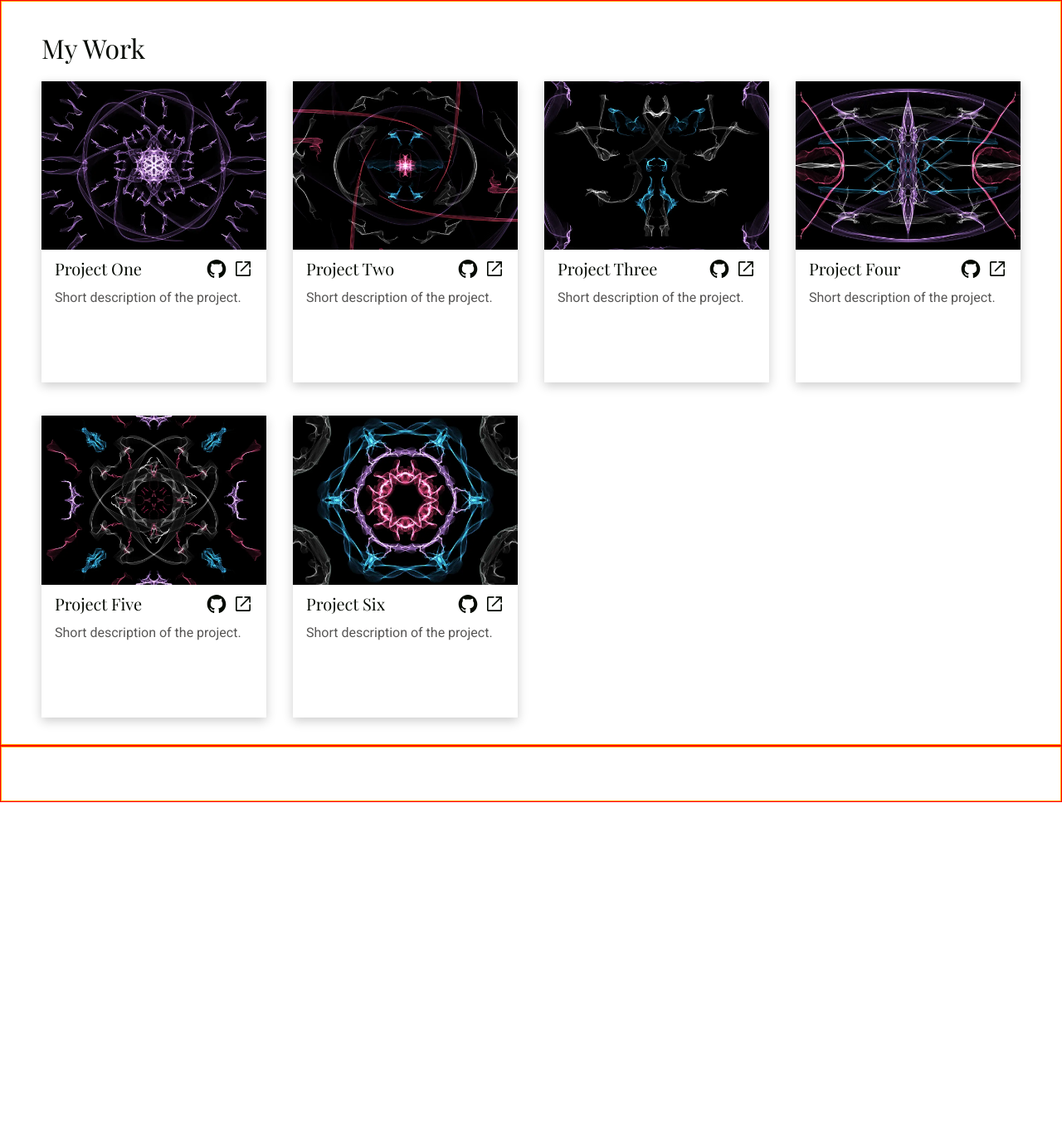
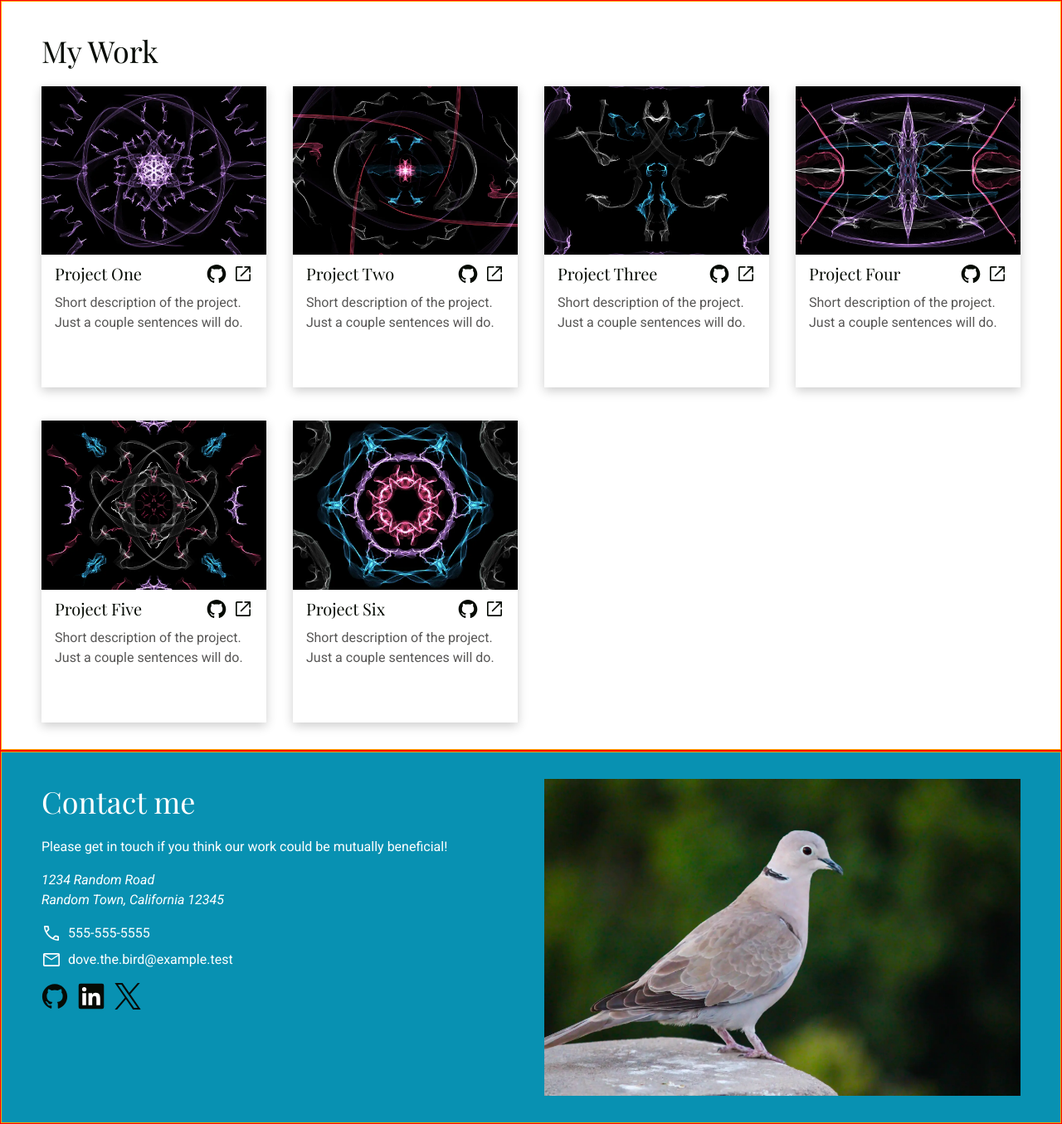
Before and after one commit to harytri87/odin-homepage, a plain HTML site: page index.html in a window 1280 px wide. Shown: the part 652-2007 px from the top of the page at 83% size. Before the commit the page ends 1619 px from the top, so only its background shows below. Drawn offline with Linux system fonts and the light colour scheme.

Commit message:
feat: add contact section

```diff
--- a/index.html
+++ b/index.html
@@ -71,7 +71,10 @@
                   </a>
                 </div>
               </div>
-              <p>Short description of the project.</p>
+              <p>
+                Short description of the project. Just a couple sentences will
+                do.
+              </p>
             </div>
           </article>
 
@@ -92,7 +95,10 @@
                   </a>
                 </div>
               </div>
-              <p>Short description of the project.</p>
+              <p>
+                Short description of the project. Just a couple sentences will
+                do.
+              </p>
             </div>
           </article>
 
@@ -113,7 +119,10 @@
                   </a>
                 </div>
               </div>
-              <p>Short description of the project.</p>
+              <p>
+                Short description of the project. Just a couple sentences will
+                do.
+              </p>
             </div>
           </article>
 
@@ -134,7 +143,10 @@
                   </a>
                 </div>
               </div>
-              <p>Short description of the project.</p>
+              <p>
+                Short description of the project. Just a couple sentences will
+                do.
+              </p>
             </div>
           </article>
 
@@ -155,7 +167,10 @@
                   </a>
                 </div>
               </div>
-              <p>Short description of the project.</p>
+              <p>
+                Short description of the project. Just a couple sentences will
+                do.
+              </p>
             </div>
           </article>
 
@@ -176,7 +191,10 @@
                   </a>
                 </div>
               </div>
-              <p>Short description of the project.</p>
+              <p>
+                Short description of the project. Just a couple sentences will
+                do.
+              </p>
             </div>
           </article>
         </div>
@@ -184,7 +202,45 @@
     </section>
 
     <section class="contact">
-      <div class="wrapper"></div>
+      <div class="wrapper">
+        <div class="contact-info">
+          <h2>Contact me</h2>
+          <p>
+            Please get in touch if you think our work could be mutually
+            beneficial!
+          </p>
+          <address>1234 Random Road<br />Random Town, California 12345</address>
+          <ul>
+            <li>
+              <img src="./images/call.svg" alt="" />
+              555-555-5555
+            </li>
+            <li>
+              <img src="./images/mail.svg" alt="" />
+              dove.the.bird@example.test
+            </li>
+          </ul>
+          <div class="socials">
+            <a href="#" aria-label="Dove the Bird's github page">
+              <img src="./images/github.svg" alt="" />
+            </a>
+
+            <a href="#" aria-label="Dove the Bird's LinkedIn page">
+              <img src="./images/linkedin.svg" alt="" />
+            </a>
+
+            <a href="#" aria-label="Dove the Bird's X (twitter) page">
+              <img src="./images/twitter.svg" alt="" />
+            </a>
+          </div>
+        </div>
+
+        <img
+          class="contact-img"
+          src="./images/bg-hijau.webp"
+          alt="Dove the Bird waiting for call"
+        />
+      </div>
     </section>
   </body>
 </html>
--- a/style.css
+++ b/style.css
@@ -74,15 +74,8 @@ img, picture, video, canvas, svg {
 
 /* prettier-ignore */
 p, h1, h2, h3 {
+  padding: 0;
   overflow-wrap: break-word;
-}
-
-h1 {
-  font-size: 3rem;
-}
-
-h2 {
-  font-size: 2rem;
 }
 
 p {
@@ -103,6 +96,14 @@ h1, h2, h3 {
   font-family: "Playfair Display", system-ui;
   font-weight: 400;
   color: var(--color-title);
+}
+
+h1 {
+  font-size: 3rem;
+}
+
+h2 {
+  font-size: 2.25rem;
 }
 
 p {
@@ -126,6 +127,15 @@ section {
   grid-column: 2;
   padding: 2rem 3rem;
   border: 1px solid orange;
+}
+
+.socials > a {
+  display: inline-block;
+  width: 2rem;
+}
+
+.socials > a:not(:last-child) {
+  margin-right: 0.5rem;
 }
 /* general style end */
 
@@ -190,18 +200,9 @@ section {
   margin: 1.5rem 0;
 }
 
-.socials {
+.profile .socials {
   clear: both;
   text-align: right;
-}
-
-.socials > a {
-  display: inline-block;
-  width: 2rem;
-}
-
-.socials > a:not(:last-child) {
-  margin-right: 0.5rem;
 }
 /* profile style end */
 
@@ -259,3 +260,47 @@ section {
   object-fit: contain;
 }
 /* work style end */
+
+/* contact style */
+.contact {
+  background: var(--bg-color);
+}
+
+.contact,
+.contact p,
+.contact h2 {
+  color: var(--color-secondary);
+}
+
+.contact > .wrapper {
+  display: grid;
+  grid-template-columns: 1fr 1fr;
+  gap: 2rem;
+  align-items: stretch;
+}
+
+.contact-info {
+  display: flex;
+  flex-direction: column;
+  gap: 1rem;
+}
+
+ul {
+  list-style: none;
+  padding: 0;
+}
+
+li {
+  display: flex;
+  height: 1.5rem;
+  gap: 0.5rem;
+  /* overflow-wrap: anywhere; */
+}
+
+li:first-child {
+  margin-bottom: 0.5rem;
+}
+
+.contact-img {
+  object-fit: cover;
+}
```
Also changed, not shown: images/call.svg (added), images/mail.svg (added).
